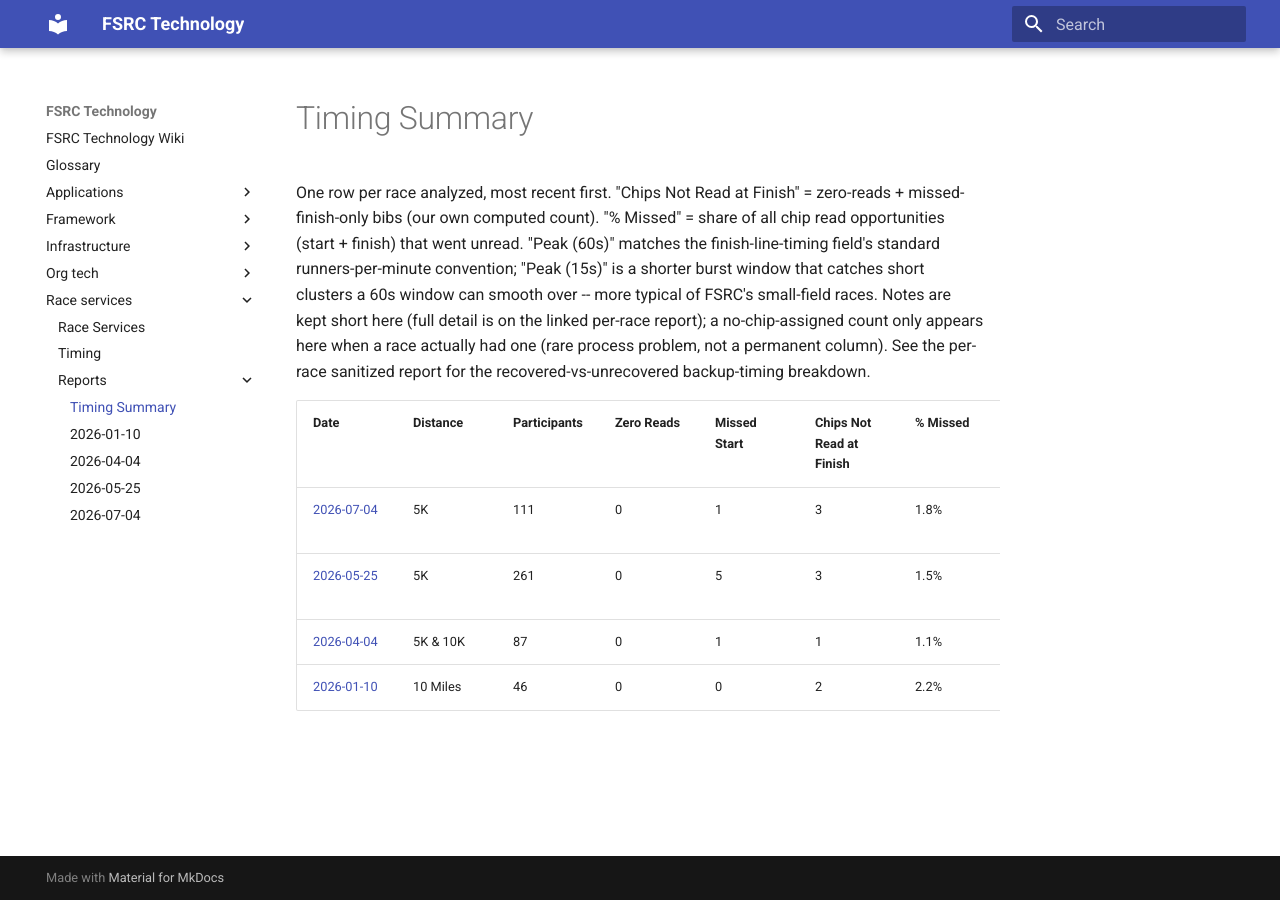
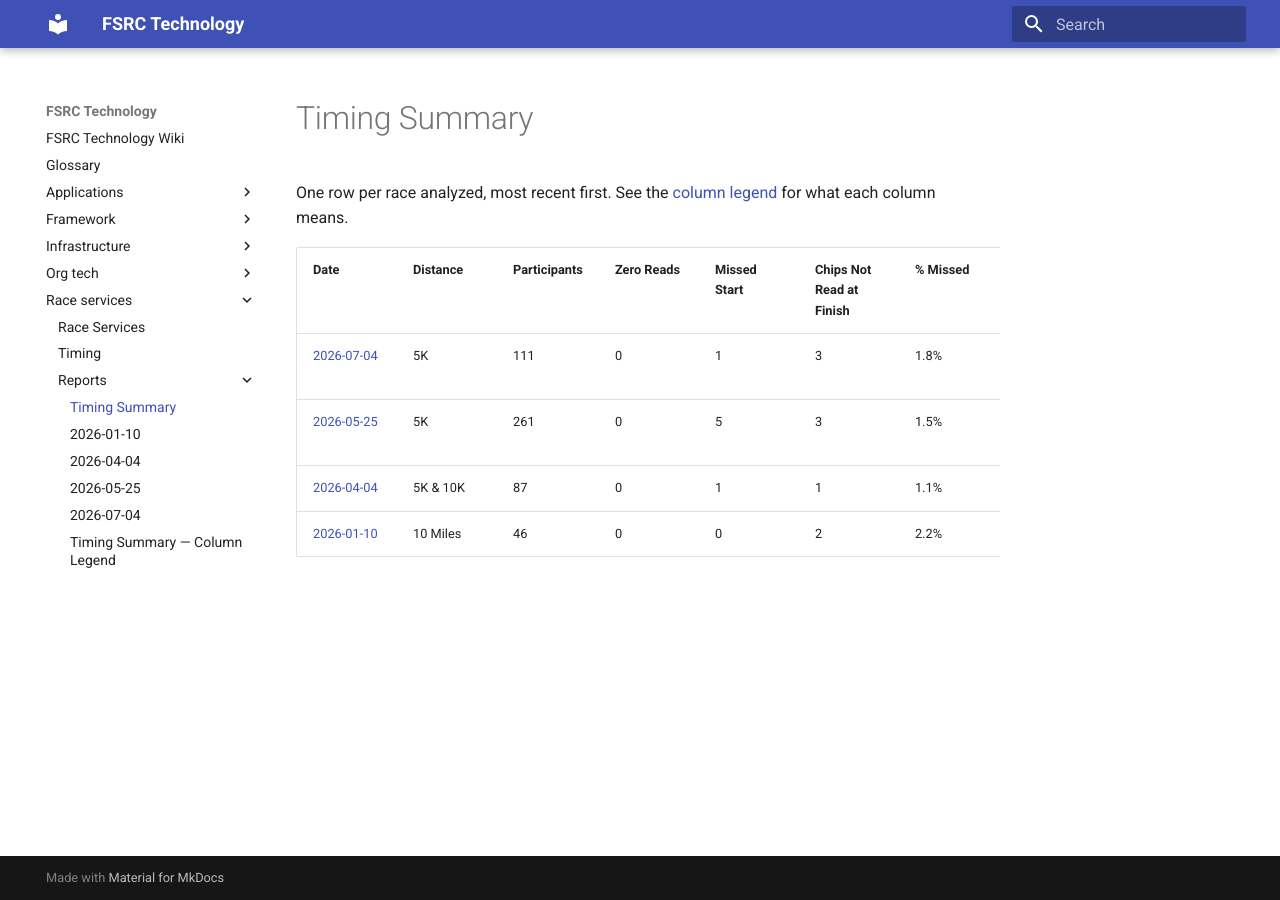
Before and after one commit to louking/fsrc-tech, an MkDocs documentation site: the page built from docs/race-services/reports/README.md, in a window 1280 px wide. Built offline with MkDocs 1.6.1 and Material for MkDocs 9.7.7, drawn with Linux system fonts in a browser that asks for light colours.

Commit message:
add summary legend

```diff
--- a/docs/race-services/reports/README.md
+++ b/docs/race-services/reports/README.md
@@ -1,6 +1,6 @@
 # Timing Summary
 
-One row per race analyzed, most recent first. "Chips Not Read at Finish" = zero-reads + missed-finish-only bibs (our own computed count). "% Missed" = share of all chip read opportunities (start + finish) that went unread. "Peak (60s)" matches the finish-line-timing field's standard runners-per-minute convention; "Peak (15s)" is a shorter burst window that catches short clusters a 60s window can smooth over -- more typical of FSRC's small-field races. Notes are kept short here (full detail is on the linked per-race report); a no-chip-assigned count only appears here when a race actually had one (rare process problem, not a permanent column). See the per-race sanitized report for the recovered-vs-unrecovered backup-timing breakdown.
+One row per race analyzed, most recent first. See the [column legend](SUMMARY-LEGEND.md) for what each column means.
 
 | Date | Distance | Participants | Zero Reads | Missed Start | Chips Not Read at Finish | % Missed | Peak (60s) | Peak (15s) | Notes |
 |---|---|---|---|---|---|---|---|---|---|
```
Also changed, not shown: docs/race-services/reports/SUMMARY-LEGEND.md (added, +9 -0 lines).
